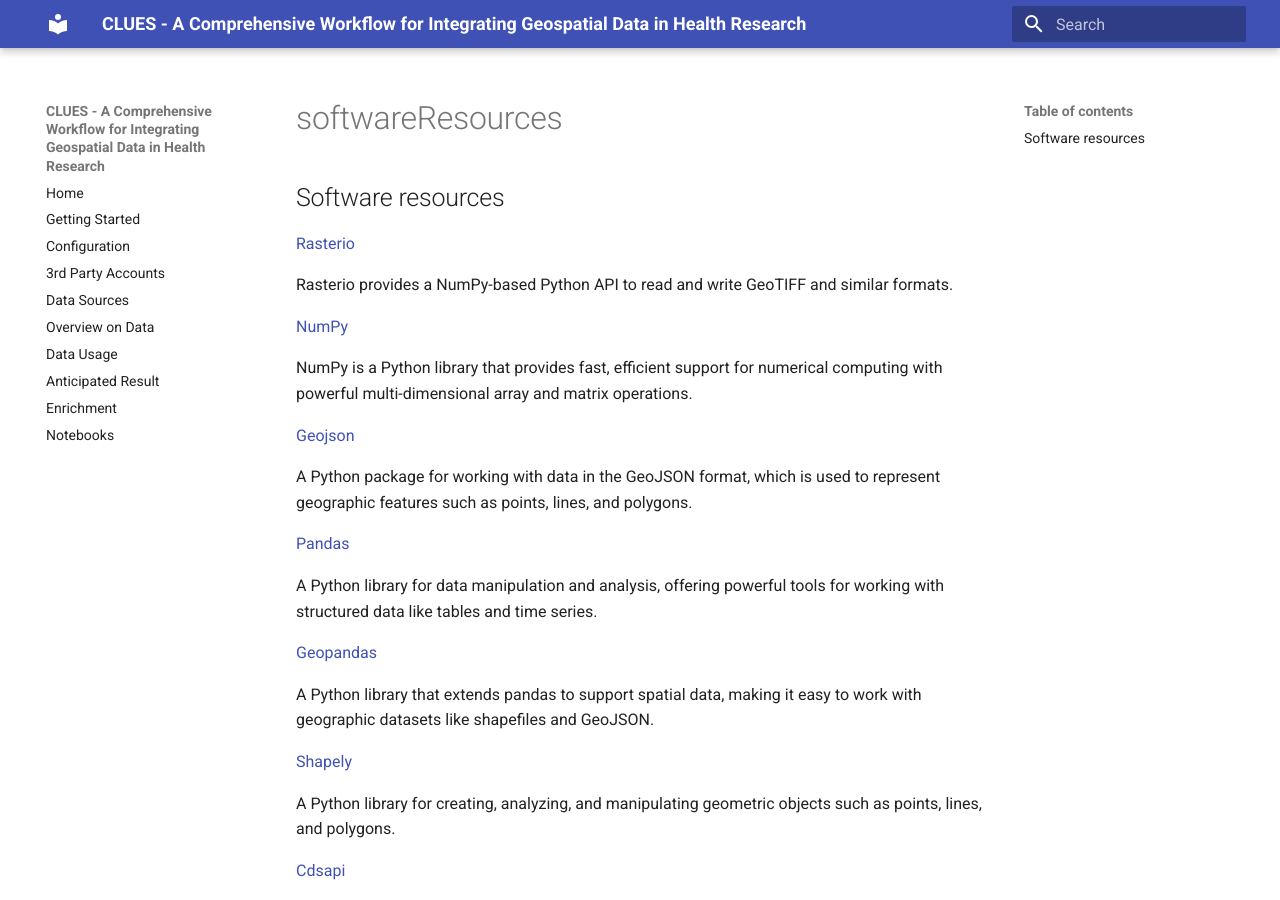
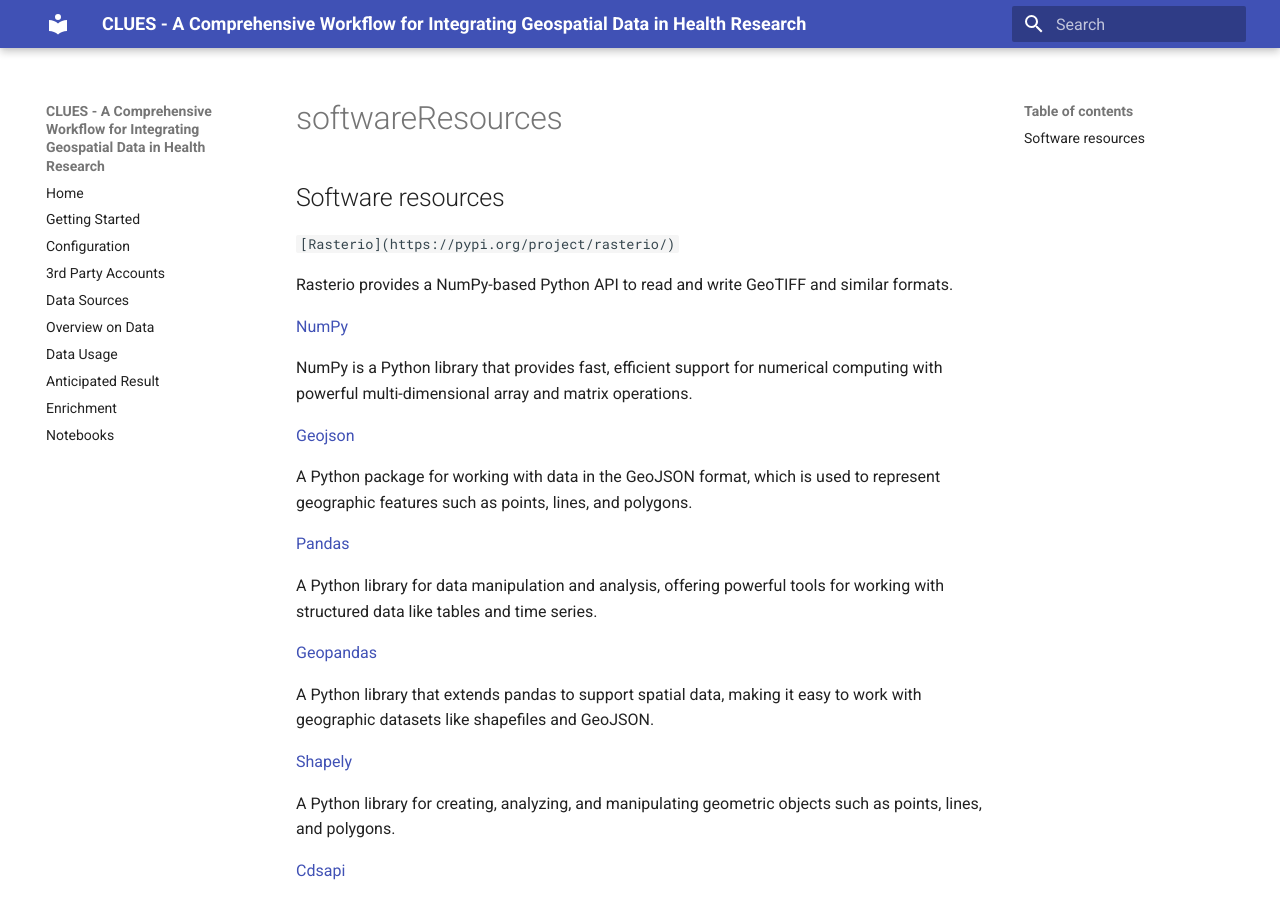
Before and after one commit to BIH-DMBS/CLUES, an MkDocs documentation site: the page built from docs/softwareResources.md, in a window 1280 px wide and 900 px high. Built offline with MkDocs 1.6.1 and Material for MkDocs 9.7.7, drawn with Linux system fonts in a browser that asks for light colours.

Commit message:
Update softwareResources.md

```diff
--- a/docs/softwareResources.md
+++ b/docs/softwareResources.md
@@ -1,5 +1,5 @@
 ## Software resources
-[Rasterio](https://pypi.org/project/rasterio/)
+`[Rasterio](https://pypi.org/project/rasterio/)`
 
 Rasterio provides a NumPy-based Python API to read and write GeoTIFF and similar formats.
 
```
